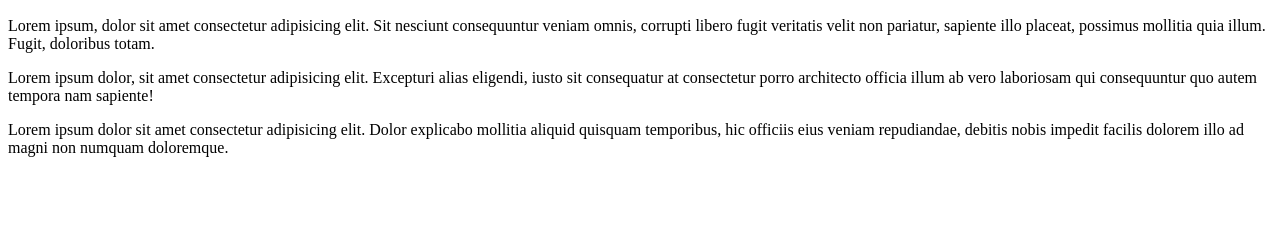
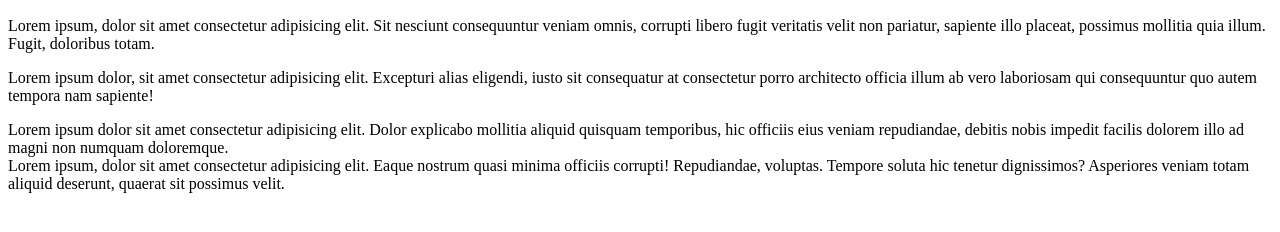
Before and after one commit to verdemas/gruoop, a plain HTML site: page index.html in a window 1280 px wide. Shown: the part 96-328 px from the top of the page. Drawn offline with Linux system fonts and the light colour scheme.

Commit message:
segundo cambio de tercera

```diff
--- a/index.html
+++ b/index.html
@@ -10,4 +10,7 @@
     <div>
         Lorem ipsum dolor sit amet consectetur adipisicing elit. Dolor explicabo mollitia aliquid quisquam temporibus, hic officiis eius veniam repudiandae, debitis nobis impedit facilis dolorem illo ad magni non numquam doloremque.
     </div>
+    <div>
+        Lorem ipsum, dolor sit amet consectetur adipisicing elit. Eaque nostrum quasi minima officiis corrupti! Repudiandae, voluptas. Tempore soluta hic tenetur dignissimos? Asperiores veniam totam aliquid deserunt, quaerat sit possimus velit.
+    </div>
 </footer>
```
